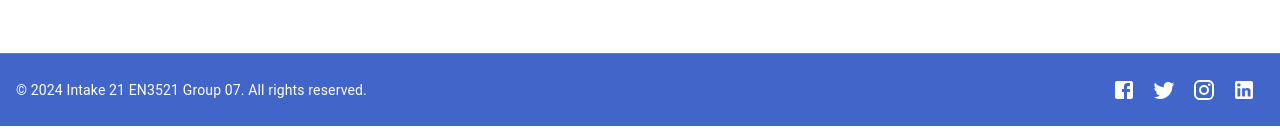
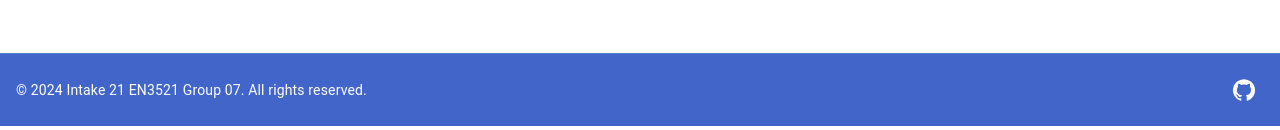
Before and after one commit to InduwaraGayashan001/RFID-Based-Inventory-Managemet-System-, a React (Vite) app in the folder frontend/: page /view-release in a window 1280 px wide. Shown: the part 667-797 px from the top of the page. Built offline with nearby package versions, Linux system fonts and the light colour scheme; no server answers.

Commit message:
Front End Update 31 : Footer Updated

```diff
--- a/frontend/src/components/Footer.jsx
+++ b/frontend/src/components/Footer.jsx
@@ -1,6 +1,6 @@
 import React from "react";
 import { Box, Typography, IconButton } from "@mui/material";
-import { Facebook, Twitter, Instagram, LinkedIn } from "@mui/icons-material";
+import { Facebook, Twitter, Instagram, LinkedIn ,GitHub } from "@mui/icons-material";
 
 const Footer = () => {
   return (
@@ -24,7 +24,7 @@ const Footer = () => {
         © 2024 Intake 21 EN3521 Group 07. All rights reserved.
       </Typography>
       <Box>
-        <IconButton href="https://facebook.com" target="_blank" sx={{ color: "#fff" }}>
+        {/* <IconButton href="https://facebook.com" target="_blank" sx={{ color: "#fff" }}>
           <Facebook />
         </IconButton>
         <IconButton href="https://twitter.com" target="_blank" sx={{ color: "#fff" }}>
@@ -35,6 +35,9 @@ const Footer = () => {
         </IconButton>
         <IconButton href="https://linkedin.com" target="_blank" sx={{ color: "#fff" }}>
           <LinkedIn />
+        </IconButton> */}
+        <IconButton href="https://github.com/dilsha01/RFID-Based-Inventory-Managemet-System-.git" target="_blank" sx={{ color: "#fff" }}>
+          <GitHub />
         </IconButton>
       </Box>
     </Box>
```
